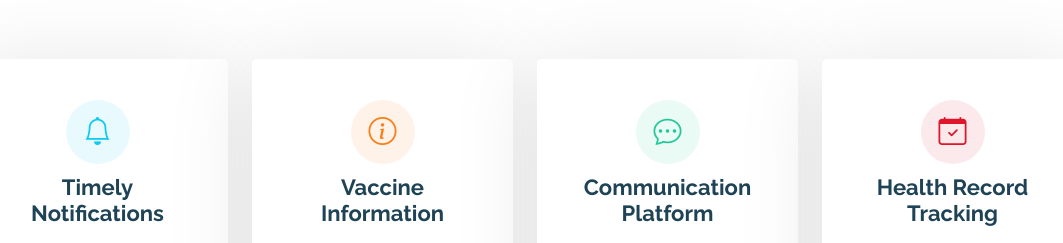
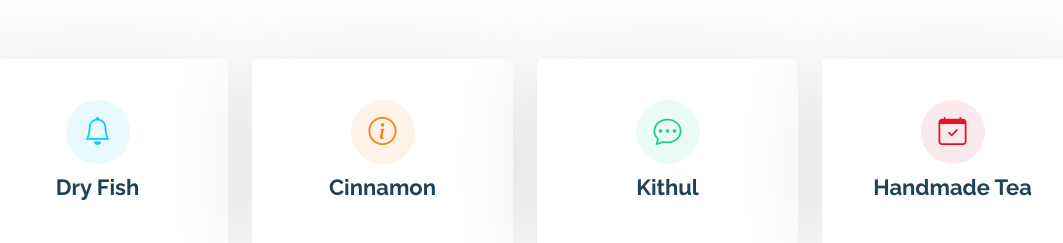
Before and after one commit to oditha4523/agri-ecommerce, a PHP site: page / in a window 1280 px wide. Shown: the part 641-884 px from the top of the page, without its empty margins (115-1178 px from the left). Run offline with PHP 8.4, Linux system fonts and the light colour scheme.

Commit message:
Update site name to 'Agro Vista' and revise content to reflect new branding and mission, including navigation link change from 'Team' to 'About'.

```diff
--- a/shared/index.php
+++ b/shared/index.php
@@ -45,7 +45,7 @@ include 'session_active.php';
       <nav id="navmenu" class="navmenu">
         <ul>
           <li><a href="index.php" class="active">Home</a></li>
-          <li><a href="team.php">Team</a></li>
+          <li><a href="team.php">About</a></li>
           <li><a href="contact.php">Contact</a></li>
           <li><?php displayUserSession(); ?></li>
         </ul>
@@ -67,30 +67,14 @@ include 'session_active.php';
 
           <div class="carousel-item active">
             <div class="carousel-container">
-              <h2>Welcome to BabyCare</h2>
-              <p>Welcome to Baby Care Reminder System, your reliable solution for staying on top of your baby's vaccination schedule. Say goodbye to missed injections and unnecessary worries! Our automated system sends timely reminders to ensure your baby receives the necessary vaccinations, while also providing valuable information and support. Join us in safeguarding your baby's health and well-being every step of the way.</p>
+              <h2>Welcome to Agro Vista</h2>
+              <p>
+                Discover the rich heritage and craftsmanship behind Sri Lanka’s finest agri-products. From pure Ceylon cinnamon and traditional kithul to handmade teas and dry fish delicacies, our platform connects you with passionate local producers. Explore, support, and shop directly from trusted sellers – all in one place.
+                In addition, don’t miss our special segment dedicated to underutilized fruits in Sri Lanka, featuring informative videos that highlight their unique value, benefits, and potential for innovation.
+              </p>
               <a href="#about" class="btn-get-started">Read More</a>
             </div>
           </div><!-- End Carousel Item -->
-
-          <div class="carousel-item">
-            <div class="carousel-container">
-              <h2>Timely Injections for Healthy Beginnings</h2>
-              <p>Stay informed and empowered with our vaccination information hub. Learn about the importance of vaccinations, recommended schedules for your baby's first year, and benefits of each vaccine. Access reliable resources to address concerns and make informed decisions about your child's health, ensuring their well-being with confidence.</p>
-              <a href="#about" class="btn-get-started">Read More</a>
-            </div>
-          </div><!-- End Carousel Item -->
-
-          <a class="carousel-control-prev" href="#hero-carousel" role="button" data-bs-slide="prev">
-            <span class="carousel-control-prev-icon bi bi-chevron-left" aria-hidden="true"></span>
-          </a>
-
-          <a class="carousel-control-next" href="#hero-carousel" role="button" data-bs-slide="next">
-            <span class="carousel-control-next-icon bi bi-chevron-right" aria-hidden="true"></span>
-          </a>
-
-          <ol class="carousel-indicators"></ol>
-
         </div>
 
       </div>
@@ -109,8 +93,7 @@ include 'session_active.php';
               <div class="icon">
               <i class="bi bi-bell"></i>
               </div>
-              <h3>Timely Notifications</h3>
-              <p>Receive automated reminders and notifications for your baby's upcoming vaccination appointments. Never miss an important immunization date with our smart scheduling system that keeps you informed well in advance.</p>
+              <h3>Dry Fish</h3>
             </div>
           </div><!-- End Service Item -->
 
@@ -119,8 +102,7 @@ include 'session_active.php';
               <div class="icon">
                 <i class="bi bi-info-circle"></i>
               </div>
-              <h3>Vaccine Information</h3>
-              <p>Access comprehensive information about each vaccine, including benefits, recommended schedules, and potential side effects. Stay informed about your baby's immunization journey with detailed educational resources and expert guidance.</p>
+              <h3>Cinnamon</h3>
             </div>
           </div><!-- End Service Item -->
 
@@ -129,8 +111,7 @@ include 'session_active.php';
               <div class="icon">
               <i class="bi bi-chat-dots"></i>
               </div>
-              <h3>Communication Platform</h3>
-              <p>Connect directly with healthcare professionals and midwives through our secure messaging platform. Get expert advice, ask questions about your baby's health, and receive personalized guidance from qualified medical professionals anytime you need support.</p>
+              <h3>Kithul</h3>
             </div>
           </div><!-- End Service Item -->
 
@@ -139,8 +120,7 @@ include 'session_active.php';
               <div class="icon">
               <i class="bi bi-calendar-check"></i>
               </div>
-              <h3>Health Record Tracking</h3>
-              <p>Maintain a complete digital record of your baby's vaccination history and health milestones. Track immunization progress, store important medical documents, and generate reports for healthcare visits with our comprehensive record-keeping system.</p>
+              <h3>Handmade Tea</h3>
             </div>
           </div><!-- End Service Item -->
         </div>
@@ -159,17 +139,9 @@ include 'session_active.php';
             <img src="../assets/img/about.jpg" class="img-fluid" alt="">
           </div>
           <div class="col-lg-6 content" data-aos="fade-up" data-aos-delay="200">
-            <h3>Empowering Parents, Protecting Futures.</h3>
+            <h3>Our Mission.</h3>
             <p class="fst-italic">
-              At BabyCare, we believe every child deserves a healthy start in life. Our mission is to simplify healthcare for new parents through technology and trusted information.
-            </p>
-            <ul>
-              <li><i class="bi bi-check2-all"></i> <span>The system sends timely, automated reminders to parents about their baby's upcoming vaccination dates, ensuring no immunization is missed.</span></li>
-              <li><i class="bi bi-check2-all"></i> <span>Parents can easily access up-to-date details on vaccines, including their benefits, recommended timelines, and any possible side effects.</span></li>
-              <li><i class="bi bi-check2-all"></i> <span>Midwives and healthcare professionals can securely communicate with parents through an integrated chat system, fostering personalized guidance and trust.</span></li>
-            </ul>
-            <p>
-              We are committed to making vaccination tracking and parental support more accessible. By blending innovation with empathy, BabyCare stands beside every parent in safeguarding their child’s health from day one.
+              To empower Sri Lankan producers of Cinnamon, Kithul products, Handmade Tea, and Dry Fish by providing a trusted digital marketplace that enhances visibility, facilitates fair trade, and connects them directly with consumers and buyers island wide and globally, while also promoting awareness and appreciation of Sri Lanka’s underutilized fruits through dedicated video content.
             </p>
           </div>
         </div>
@@ -183,7 +155,7 @@ include 'session_active.php';
 
       <!-- Section Title -->
       <div class="container section-title" data-aos="fade-up">
-        <h2>Features</h2>
+        <h2>Our Vision</h2>
       </div><!-- End Section Title -->
 
       <div class="container">
@@ -193,15 +165,9 @@ include 'session_active.php';
             <img src="assets/img/features-1.svg" class="img-fluid" alt="">
           </div>
           <div class="col-md-7" data-aos="fade-up" data-aos-delay="100">
-            <h3>Features of BabyCare System.</h3>
             <p class="fst-italic">
-              Discover how BabyCare enhances your parenting journey with powerful tools and thoughtful design.
+              To create a dynamic digital platform that connects islandwide sellers and buyers of Cinnamon, Kithul products, Handmade Tea, and Dry Fish—promoting local entrepreneurship, cultural heritage, and sustainable trade across Sri Lanka and beyond, while also raising awareness on the value of underutilized fruits through dedicated video content.
             </p>
-            <ul>
-              <li><i class="bi bi-check"></i><span>The system will send automated reminders to parents about their baby's upcoming vaccination dates.</span></li>
-              <li><i class="bi bi-check"></i> <span>Users can access details about different vaccines, including their benefits and potential side effects.</span></li>
-              <li><i class="bi bi-check"></i> <span>Midwives can use the system to communicate with parents, potentially through a chat feature.</span></li>
-            </ul>
           </div>
         </div><!-- Features Item -->
 
```
